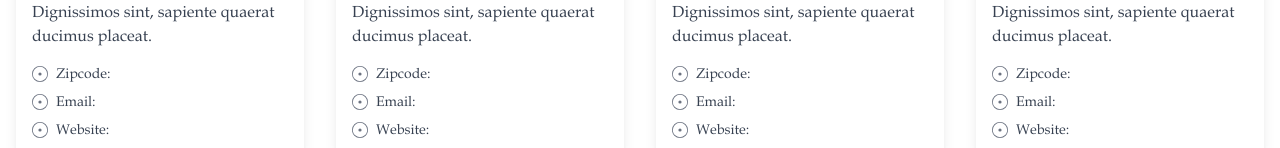
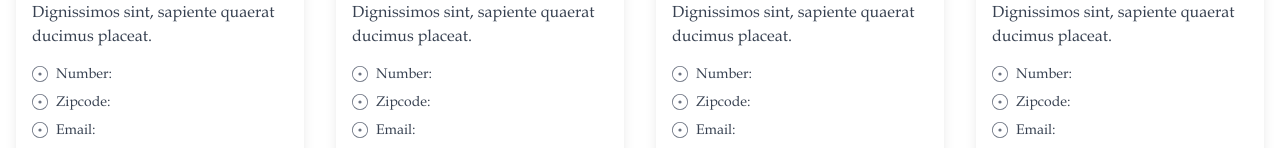
Before and after one commit to skynette/henry, a React (Vite) app: page /services/ACCESSORIES in a window 1280 px wide. Shown: the part 630-778 px from the top of the page. Built offline with nearby package versions, Linux system fonts and the light colour scheme.

Commit message:
added number to detail

```diff
--- a/src/components/ServiceCard.jsx
+++ b/src/components/ServiceCard.jsx
@@ -8,6 +8,13 @@ const ServiceCard = () => {
 				<div className="p-4">
 					<h2 className="text-xl font-bold mb-2">VolkWagen Motors Inc.</h2>
 					<p className="text-gray-700 text-base mb-4">Lorem ipsum dolor sit, amet consectetur adipisicing elit. Dignissimos sint, sapiente quaerat ducimus placeat.</p>
+					<div className="flex items-center mb-2">
+						<svg className="w-4 h-4 fill-current text-gray-500 mr-2" viewBox="0 0 20 20">
+							<path d="M10 12a2 2 0 100-4 2 2 0 000 4z" />
+							<path fillRule="evenodd" clipRule="evenodd" d="M10 0a10 10 0 100 20 10 10 0 000-20zM1 10a9 9 0 1118 0 9 9 0 01-18 0z" />
+						</svg>
+						<p className="text-gray-700 text-sm">Number: </p>
+					</div>
 					<div className="flex items-center mb-2">
 						<svg className="w-4 h-4 fill-current text-gray-500 mr-2" viewBox="0 0 20 20">
 							<path d="M10 12a2 2 0 100-4 2 2 0 000 4z" />
```
